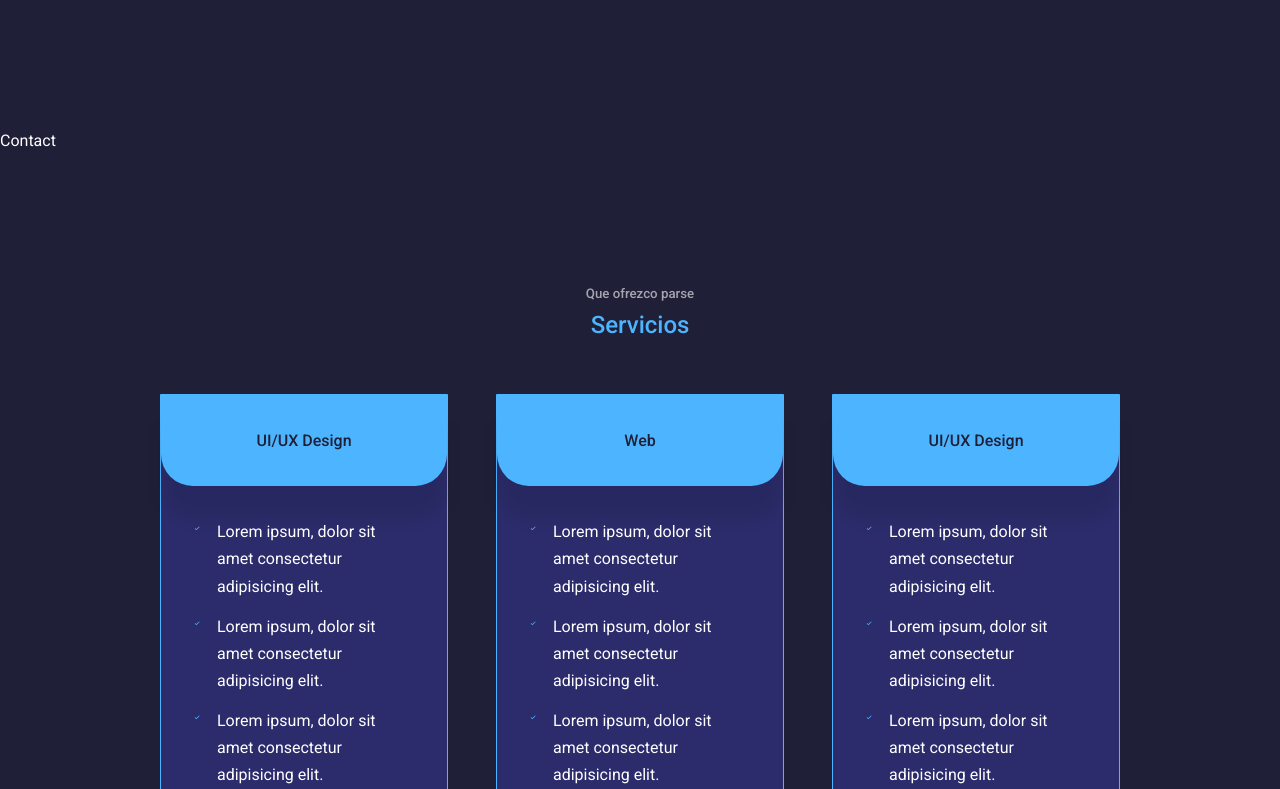
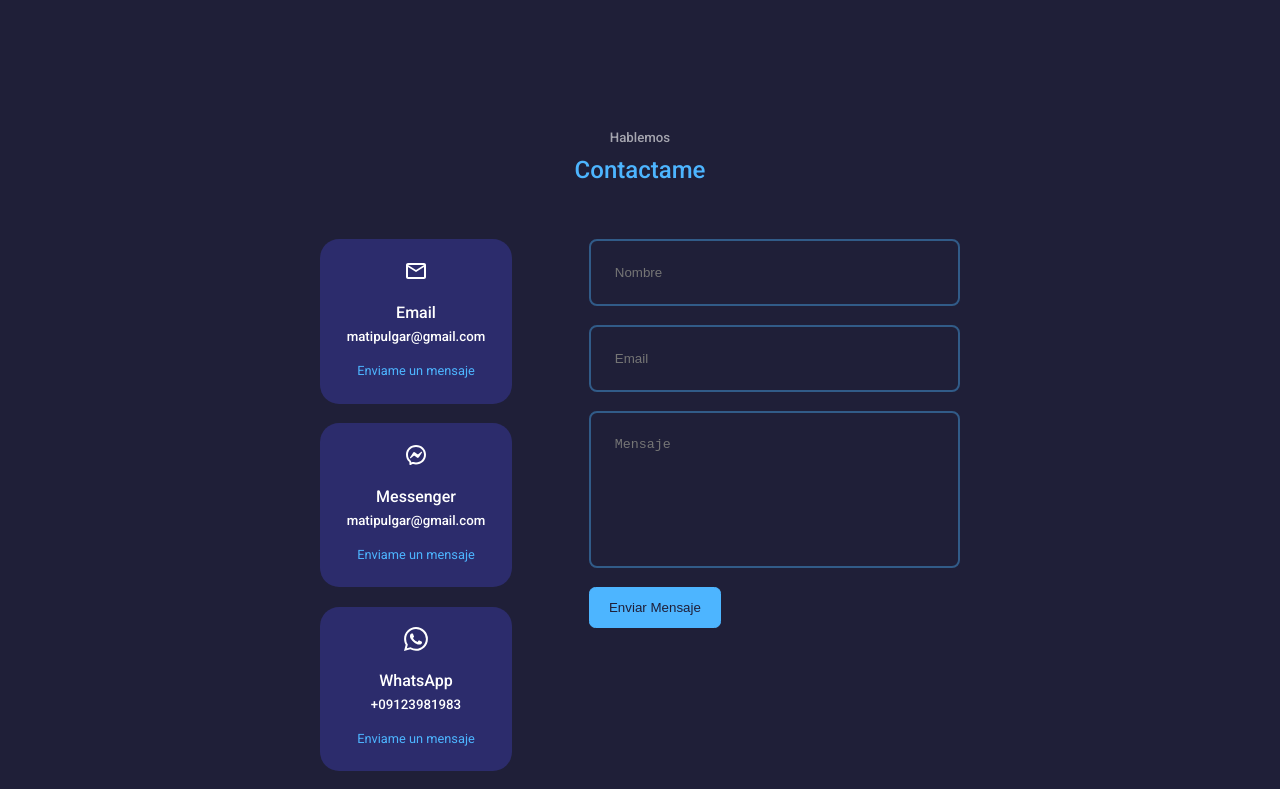
Before and after one commit to MPulgarA/react-portafolio-website, a React (Create React App) app: page / in a window 1280 px wide. Shown: the part 1991-2780 px from the top of the page. Built offline with nearby package versions, Linux system fonts and the light colour scheme; the HTML template or start-up script is replaced by a standard one.

Commit message:
contact estructura y css

```diff
--- a/src/components/contact/Contact.jsx
+++ b/src/components/contact/Contact.jsx
@@ -1,9 +1,49 @@
 import React from 'react';
 import './contact.css';
+import { MdOutlineEmail } from 'react-icons/md';
+import { RiMessengerLine } from 'react-icons/ri';
+import { BsWhatsapp } from 'react-icons/bs';
 
 const Contact = () => {
   return (
-    <section id='contact'>Contact</section>
+    <section id='contact'>
+      <h5>Hablemos</h5>
+      <h2>Contactame</h2>
+
+      <div className="container contact__container">
+        <div className="contact__options">
+
+          <article className="contact__option">
+            <MdOutlineEmail className="contact__option-icon"/>
+            <h4>Email</h4>
+            <h5>matipulgar@gmail.com</h5>
+            <a href="mailto:correo@corre.cl">Enviame un mensaje</a>
+          </article>
+
+          <article className="contact__option">
+            <RiMessengerLine className="contact__option-icon"/>
+            <h4>Messenger</h4>
+            <h5>matipulgar@gmail.com</h5>
+            <a href="mailto:correo@corre.cl">Enviame un mensaje</a>
+          </article>
+
+          <article className="contact__option">
+            <BsWhatsapp className="contact__option-icon"/>
+            <h4>WhatsApp</h4>
+            <h5>+09123981983</h5>
+            <a href="mailto:correo@corre.cl">Enviame un mensaje</a>
+          </article>
+        </div>
+        {/* TODO Formik */}
+        <form action="">
+          <input type="text" name="name" placeholder="Nombre" required />
+          <input type="email" name="email" placeholder="Email" required />
+          <textarea name="message" rows="7" placeholder="Mensaje" required></textarea>
+          <button type="submit" className="btn btn-primary">Enviar Mensaje</button>
+        </form>
+
+      </div>
+    </section>
   )
 }
 
--- a/src/components/contact/contact.css
+++ b/src/components/contact/contact.css
@@ -0,0 +1,71 @@
+.container.contact__container {
+    width: 50%;
+    display: grid;
+    grid-template-columns: 30% 58%;
+    gap: 12%;
+}
+
+.contact__options {
+    display: flex;
+    flex-direction: column;
+    gap: 1.2rem;
+}
+
+.contact__option {
+    background: var(--color-bg-variant);
+    padding: 1.2rem;
+    border-radius: 1.2rem;
+    text-align: center;
+    border: 1px solid transparent;
+    transition: var(--transition);
+}
+
+.contact__option:hover {
+    background:  transparent;
+    border-color: var(--color-primary-variant);
+}
+
+.contact__option-icon {
+    font-size: 1.5rem;
+    margin-bottom: 0.5rem;
+}
+
+.contact__option a {
+    margin-top: 0.7rem;
+    display: inline-block;
+    font-size: 0.8rem;
+}
+
+/* Form */
+form {
+    display: flex;
+    flex-direction: column;
+    gap: 1.2rem;
+}
+
+input, textarea {
+    width: 100%;
+    padding: 1.5rem;
+    border-radius: 0.5rem;
+    background: transparent;
+    border: 2px solid var(--color-primary-variant);
+    resize: none;
+    color: var(--color-white);
+}
+
+
+/* Media Queries - Medium devices */
+@media screen and (max-width: 1024px) {
+    .container.contact__container {
+        grid-template-columns: 1fr;
+        gap: 2rem;
+    }
+}
+
+/* Media Queries - Small devices */
+@media screen and (max-width: 600px) {
+    .container.contact__container {
+        grid-template-columns: 1fr;
+        width: var(--container-width-sm);
+    }
+}
```
